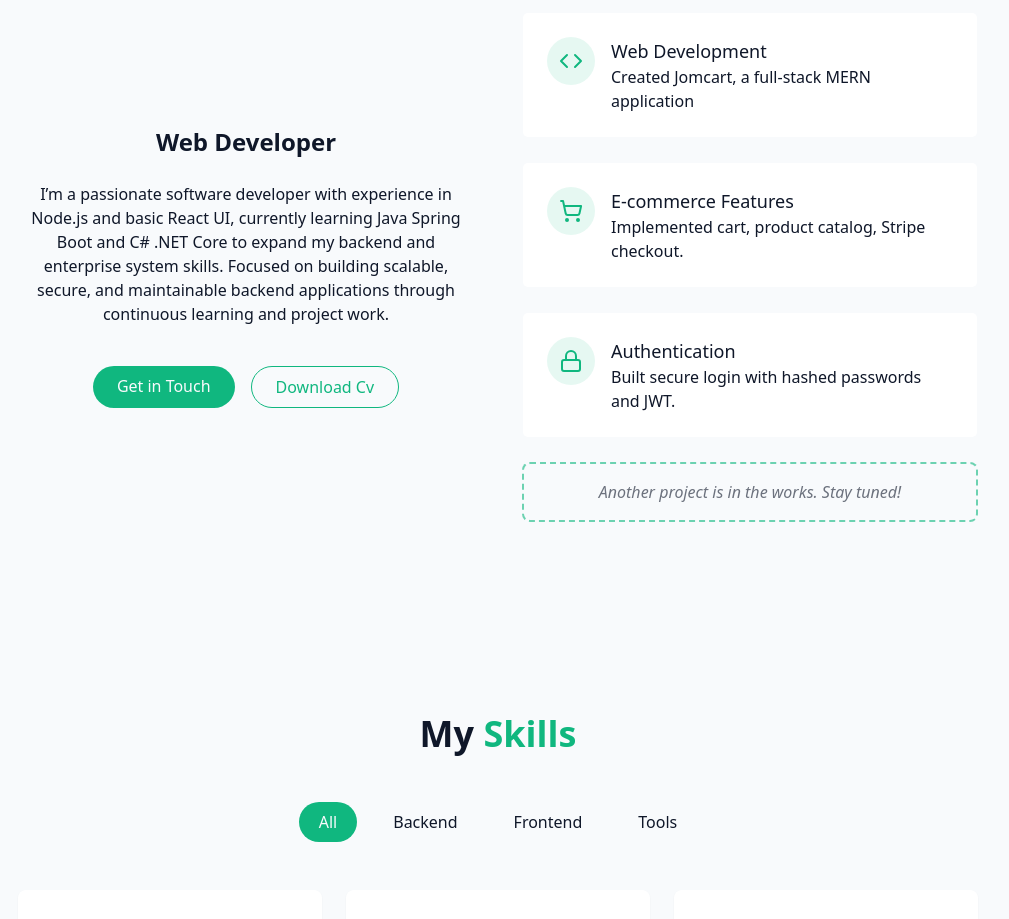
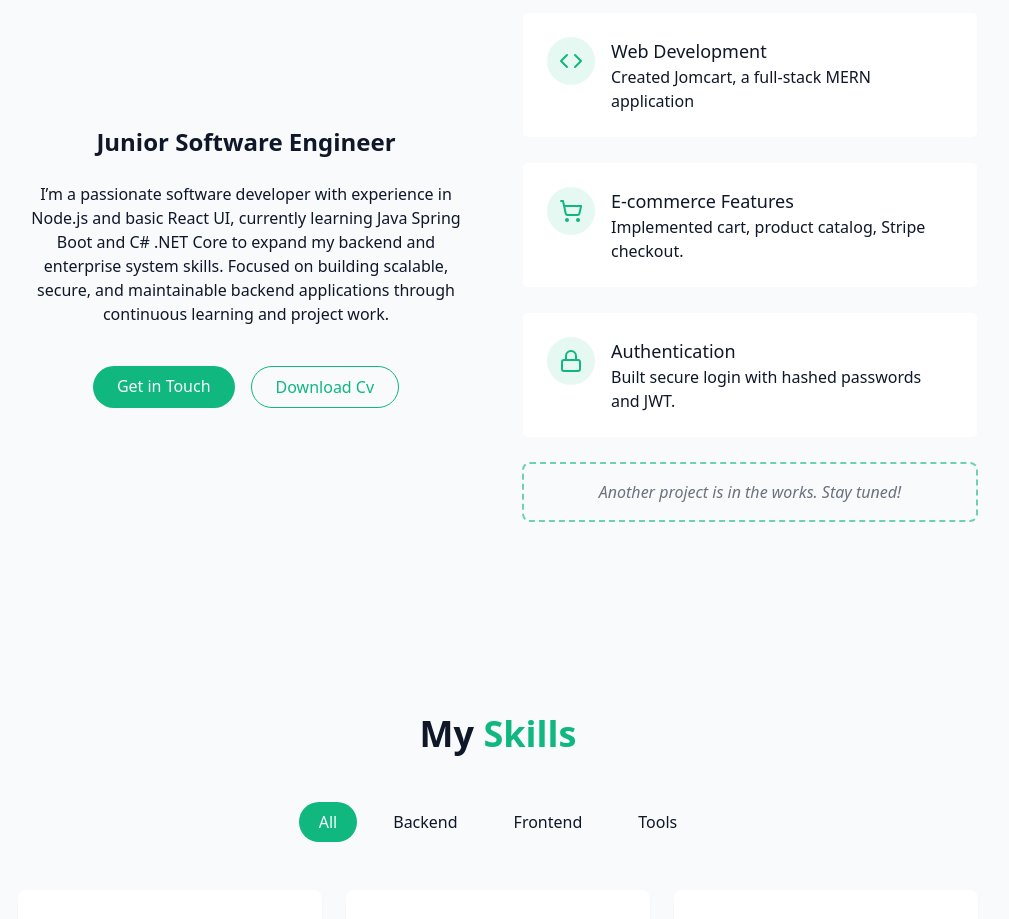
Before and after one commit to jomcodedev/porfolio, a React (Vite) app: page / in a window 1280 px wide. Shown: the part 1020-1939 px from the top of the page, without its empty margins (142-1151 px from the left). Built offline with nearby package versions, Linux system fonts and the light colour scheme; no server answers.

Commit message:
Minimal Revision

```diff
--- a/src/components/sections/AboutMeSection.jsx
+++ b/src/components/sections/AboutMeSection.jsx
@@ -15,7 +15,7 @@ const AboutMeSection = () => {
 
         <div className="grid grid-cols-1 md:grid-cols-2 gap-12 items-center">
           <div className="space-y-6">
-            <h3 className="text-2xl font-semibold">Web Developer</h3>
+            <h3 className="text-2xl font-semibold">Junior Software Engineer</h3>
             <p className="text-muted-foreground">
               I’m a passionate software developer with experience in Node.js and
               basic React UI, currently learning Java Spring Boot and C# .NET
```
